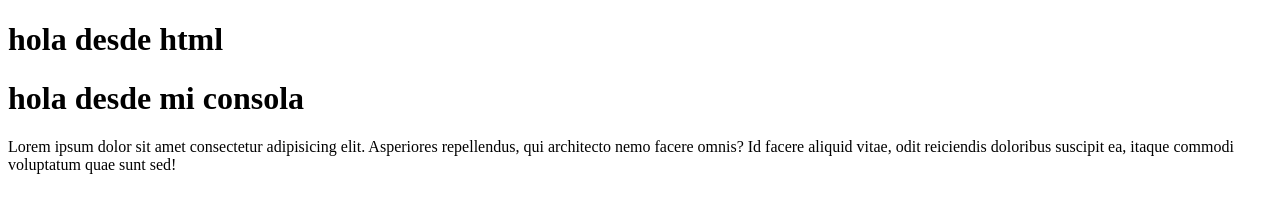
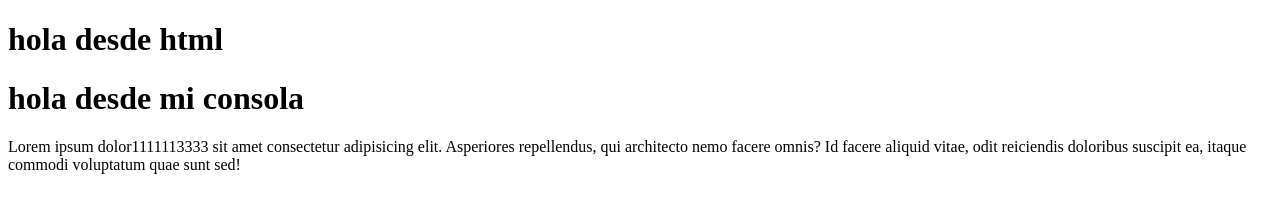
Before and after one commit to croguerrero/test2, a plain HTML site: page index.html in a window 1280 px wide. Drawn offline with Linux system fonts and the light colour scheme.

Commit message:
agreagso 111

```diff
--- a/index.html
+++ b/index.html
@@ -10,6 +10,6 @@
   <h1>hola desde html</h1>
   <h1>hola desde mi consola</h1>
   <param name="" value="">
-  <p>Lorem ipsum dolor sit amet consectetur adipisicing elit. Asperiores repellendus, qui architecto nemo facere omnis? Id facere aliquid vitae, odit reiciendis doloribus suscipit ea, itaque commodi voluptatum quae sunt sed!</p>
+  <p>Lorem ipsum dolor1111113333 sit amet consectetur adipisicing elit. Asperiores repellendus, qui architecto nemo facere omnis? Id facere aliquid vitae, odit reiciendis doloribus suscipit ea, itaque commodi voluptatum quae sunt sed!</p>
 </body>
 </html>
```
